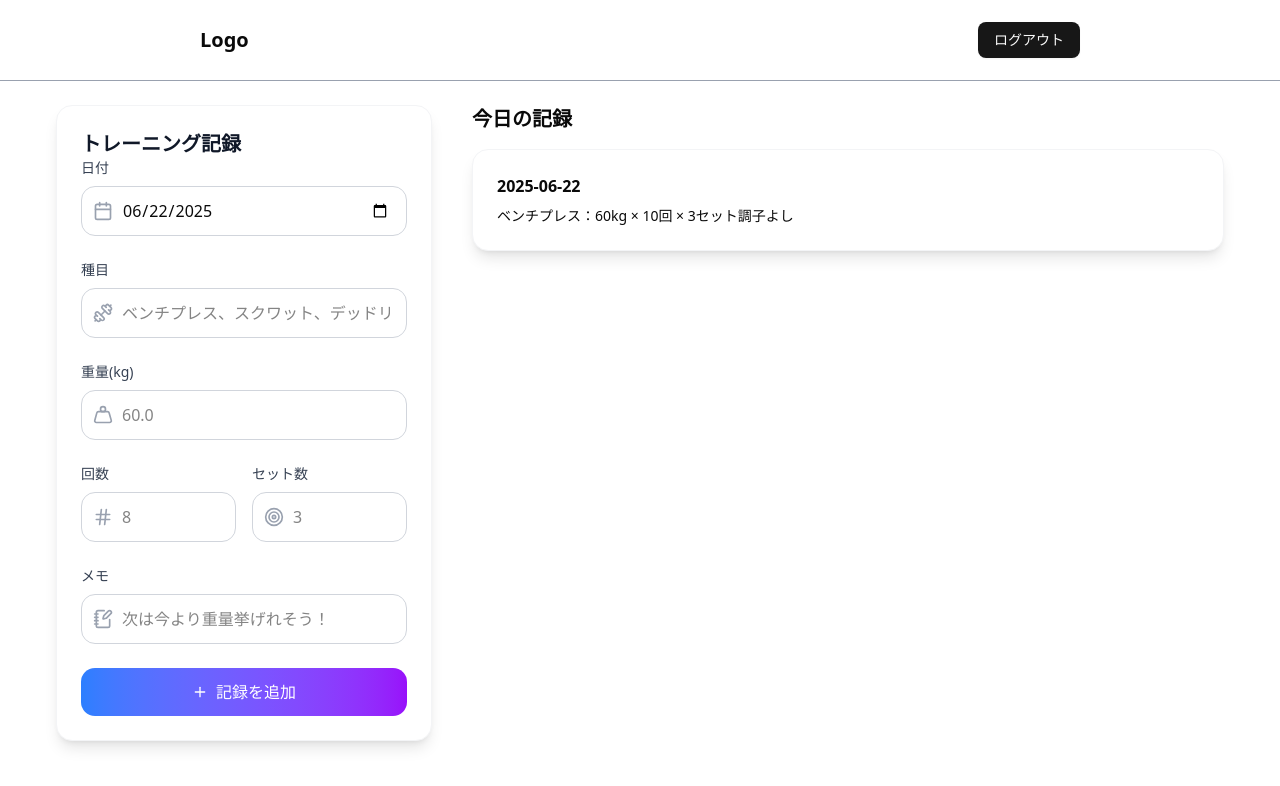
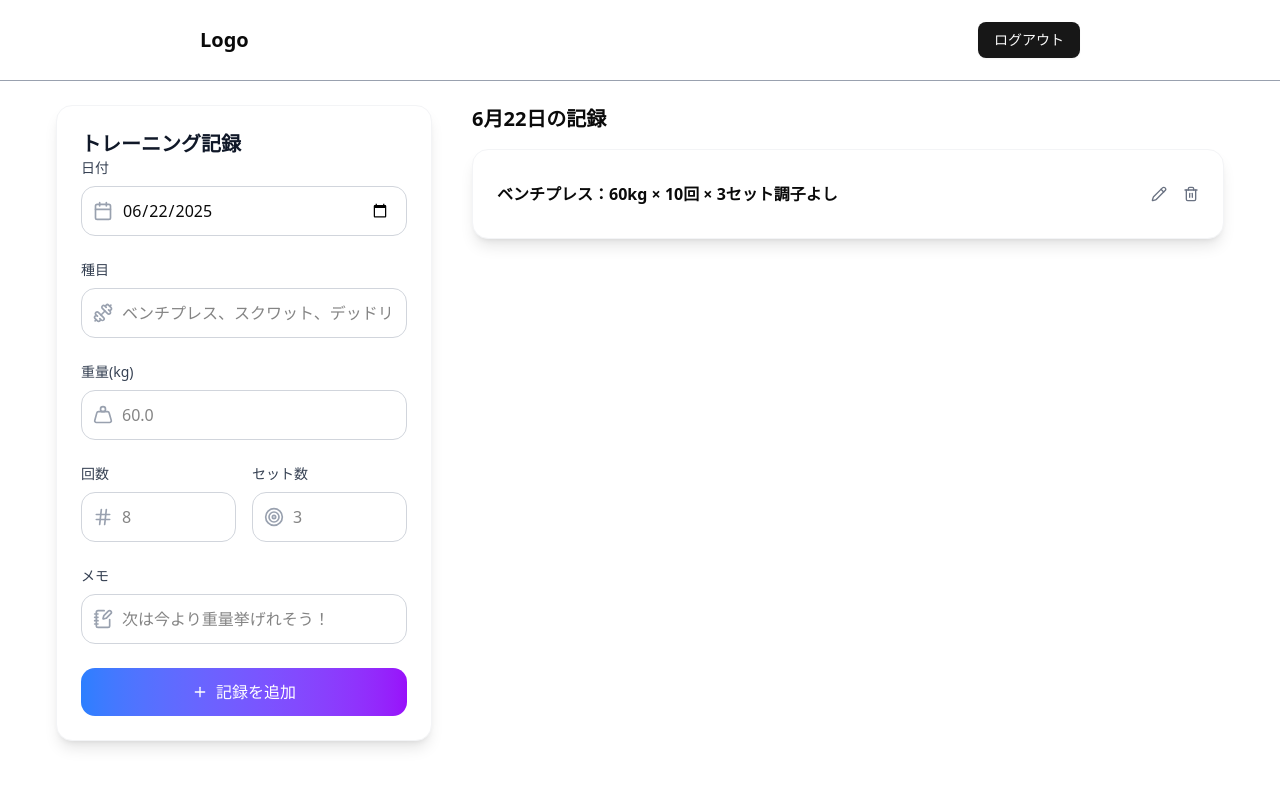
Before and after one commit to wataru-corder/work-app, a Next.js app: page /dashboard in a window 1280 px wide. Shown: the top 786 px of the page. Built offline with nearby package versions, Linux system fonts and the light colour scheme; data requests are answered from the project's data file.

Commit message:
WorkoutListコンポーネントに日付表示を追加し、編集・削除ボタンを実装。

```diff
--- a/app/components/WorkoutList.tsx
+++ b/app/components/WorkoutList.tsx
@@ -1,4 +1,5 @@
 import { Workout } from '@/types'
+import { Pencil, Trash2 } from 'lucide-react'
 
 type workoutListProps = {
   workout: Workout[]
@@ -8,26 +9,40 @@ const WorkoutList = ({ workout }: workoutListProps) => {
   if (workout.length === 0) {
     return <p className="text-gray-700">今日の記録はまだありません</p>
   }
+
   return (
     <div>
-      <div className="text-xl font-bold mb-4">今日の記録 </div>
+      <div className="text-xl font-bold mb-4">
+        {new Date(workout[0].date).toLocaleDateString('ja-JP', {
+          month: 'long',
+          day: 'numeric',
+        })}
+        の記録
+      </div>
       <div>
-        {workout.map((workout) => (
-          <div
-            key={workout.id}
-            className="bg-white rounded-2xl shadow-lg p-6 border border-gray-100"
-          >
-            <p className="font-semibold">{workout.date}</p>
-            <ul className="mt-2 space-y-1 text-sm">
+        <div className="bg-white rounded-2xl shadow-lg p-6 border border-gray-100">
+          {workout.map((workout) => (
+            <ul className="mt-2 space-y-1 font-semibold" key={workout.id}>
               {workout.records.map((r) => (
-                <li key={r.id}>
+                <li
+                  key={r.id}
+                  className="pb-2 flex justify-between items-center"
+                >
                   {r.exercise}：{r.weight}kg × {r.reps}回 × {r.sets}セット
                   {r.memo}
+                  <span className="flex gap-4 text-gray-500">
+                    <button className=" hover:text-gray-800 cursor-pointer">
+                      <Pencil size={16} />
+                    </button>
+                    <button className="hover:text-gray-800 cursor-pointer">
+                      <Trash2 size={16} />
+                    </button>
+                  </span>
                 </li>
               ))}
             </ul>
-          </div>
-        ))}
+          ))}
+        </div>
       </div>
     </div>
   )
--- a/db.json
+++ b/db.json
@@ -47,6 +47,22 @@
           "memo": ""
         }
       ]
+    },
+    {
+      "id": "19fd323b-bbe1-4f2b-a62f-95182bd5702d",
+      "userId": "u1",
+      "date": "2025-06-28",
+      "note": "",
+      "records": [
+        {
+          "id": "cecd47f2-e247-4817-9678-056c014fef9a",
+          "exercise": "デットリフト",
+          "weight": 120,
+          "reps": 8,
+          "sets": 12,
+          "memo": ""
+        }
+      ]
     }
   ]
 }
```
